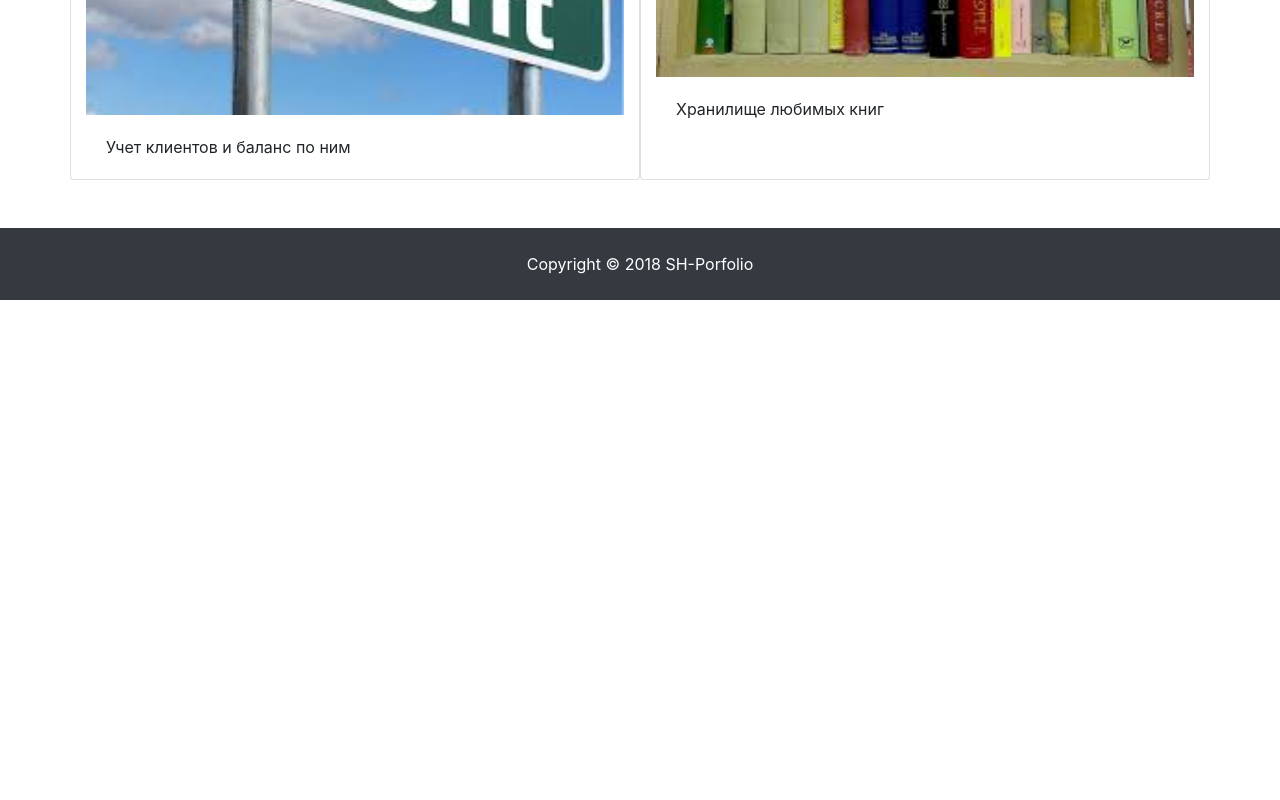
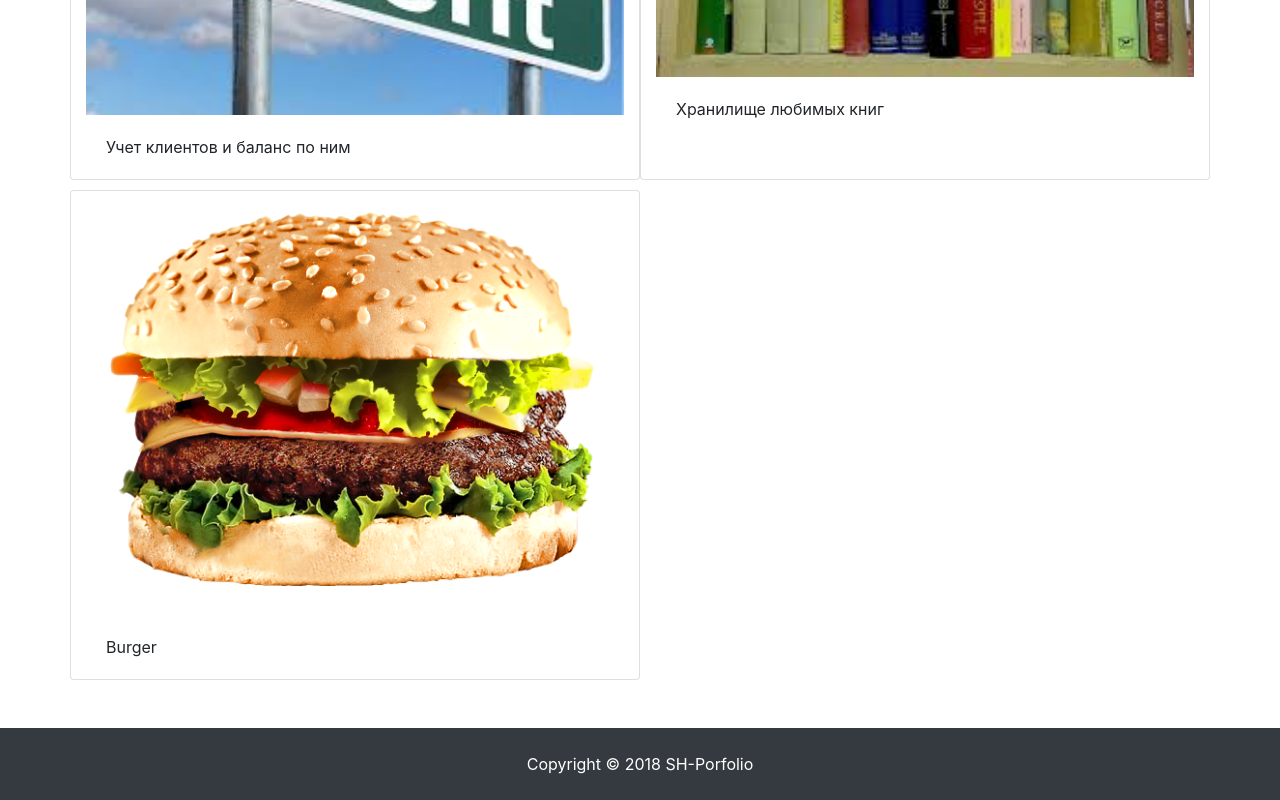
Before and after one commit to sershishkov/sh_portfolio, a React (Create React App) app: page / in a window 1280 px wide. Shown: the part 1185-1985 px from the top of the page. Before the commit the page ends 1485 px from the top, so only its background shows below. Built offline with nearby package versions, Linux system fonts and the light colour scheme.

Commit message:
add burger

```diff
--- a/src/components/Main.js
+++ b/src/components/Main.js
@@ -4,7 +4,7 @@ import imgFitness from '../img/Fitness.jpeg';
 import imgDevConnector from '../img/DevConnector.jpeg';
 import imgClientPanel from '../img/ClientPanel.jpeg';
 import imgStoryBooks from '../img/StoryBooks.jpeg';
-
+import imgBurger from '../img/burger_sandwich.png'
 import '../style/main.scss';
 
 const Main = () => {
@@ -78,9 +78,22 @@ const Main = () => {
             </p>
           </div>
         </div>
+
+
       </div>
 
       <div className="row">
+
+      <div className="card col-lg-6 col-md-6 col-sm-12">
+          <a href="https://sh-burger.firebaseapp.com/" target="_blank" rel="noopener noreferrer">
+            <img src={imgBurger} alt="Burger" className="card-img-top"/>
+          </a>
+          <div className="card-body">
+            <p className="card-text">
+              Burger
+            </p>
+          </div>
+        </div>
 
 
 
```
Also changed, not shown: src/img/burger_sandwich.png (added).
